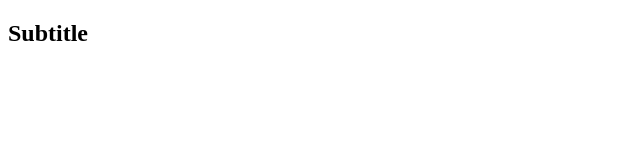
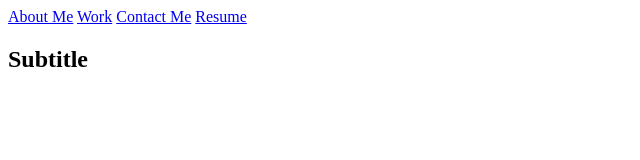
Before and after one commit to sangki810/Module-2-Challenge-Portolfio-by-Sangki-Jun, a plain HTML site: page index.html in a window 1280 px wide. Shown: the whole page, without its empty margins (0-640 px from the left). Drawn offline with Linux system fonts and the light colour scheme.

Commit message:
added title and nav content

```diff
--- a/index.html
+++ b/index.html
@@ -5,23 +5,20 @@
   <meta charset="UTF-8">
   <meta http-equiv="X-UA-Compatible" content="IE=edge">
   <meta name="viewport" content="width=device-width, initial-scale=1.0">
-  <!-- link your stylesheet below -->
   <link rel="stylesheet" href="./assets/css/style.css">
-  <title>Your Name // Web Developer</title>
+  <title>Sangki Jun // Web Developer</title>
 </head>
 
 <body>
-  <!-- logo, navigation bar -->
   <header>
     <nav>
-      <!-- links to different sections in the page -->
-      <a href="#aboutme"></a>
-      <a href="#"></a>
-      <a href="#"></a>
+      <a href="#aboutme">About Me</a>
+      <a href="#work">Work</a>
+      <a href="#contactme">Contact Me</a>
+      <a href="#resume">Resume</a>
     </nav>
   </header>
 
-  <!-- subtitle -->
   <section>
     <h2>Subtitle</h2>
   </section>
```
